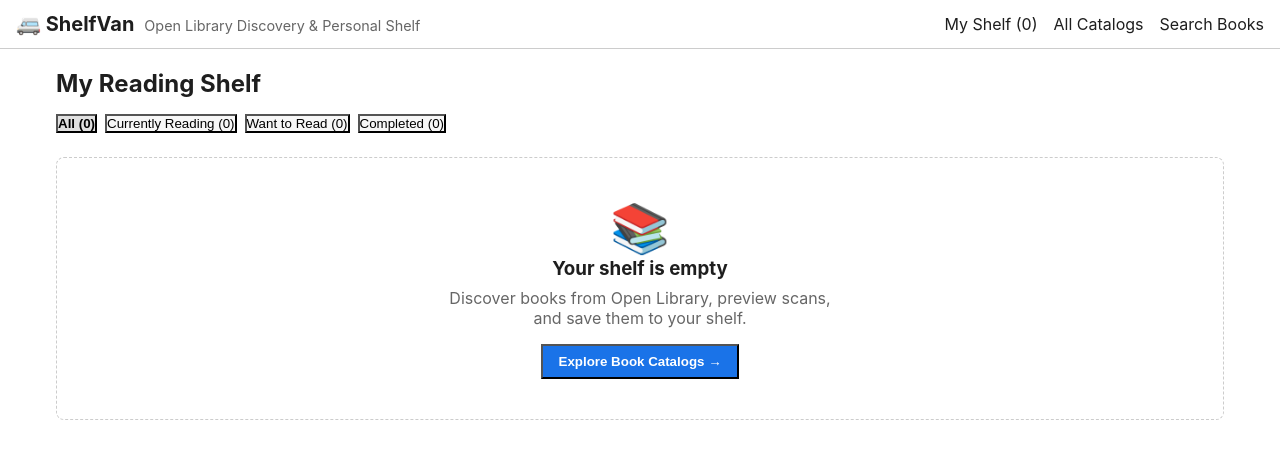
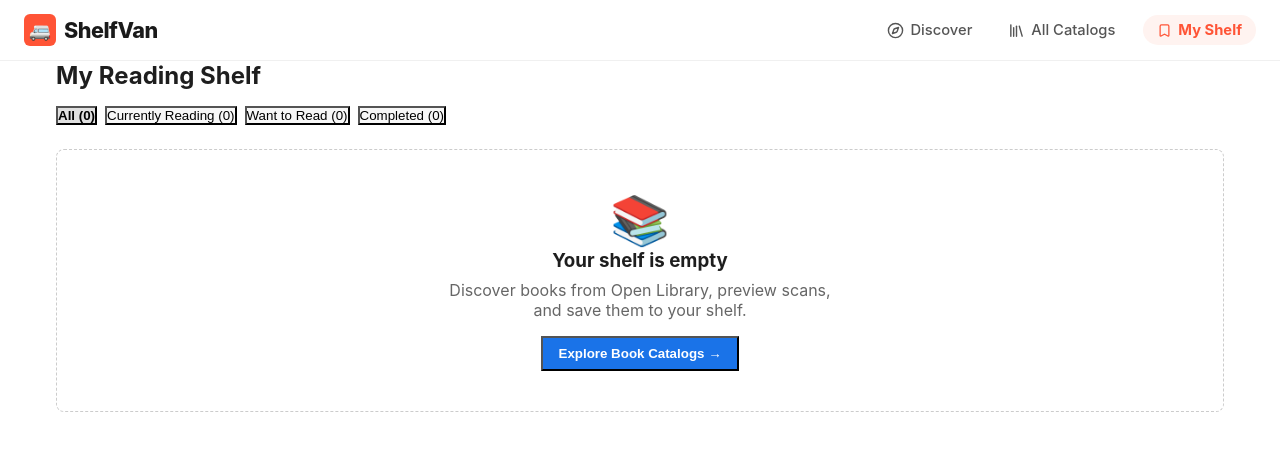
Before and after one commit to Jayvan123/shelf-van, a React (Vite) app in the folder frontend/: page / in a window 1280 px wide. Shown: the top 458 px of the page. Built offline with nearby package versions, Linux system fonts and the light colour scheme.

Commit message:
feat: add Navbar, BookDetail, and Search components for reading list app

```diff
--- a/frontend/src/components/Navbar.tsx
+++ b/frontend/src/components/Navbar.tsx
@@ -1,25 +1,124 @@
 import React from 'react';
-import { Link } from 'react-router-dom';
+import { Link, useLocation } from 'react-router-dom';
+import { Bookmark, Library, Compass } from 'lucide-react';
 import { useShelfStore } from '../store/useShelfStore.ts';
 
 export const Navbar: React.FC = () => {
   const books = useShelfStore((state) => state.books);
+  const location = useLocation();
+
+  const isShelf = location.pathname === '/';
+  const isSearch = location.pathname === '/search';
+  const isCatalogs = location.pathname === '/catalogs';
 
   return (
-    <nav style={{ padding: '12px 16px', borderBottom: '1px solid #ccc', marginBottom: '20px' }}>
-      <div style={{ display: 'flex', justifyContent: 'space-between', alignItems: 'center' }}>
-        <div>
-          <strong style={{ fontSize: '1.25rem' }}>🚐 ShelfVan</strong>
-          <span style={{ marginLeft: '10px', fontSize: '0.9rem', color: '#666' }}>
-            Open Library Discovery & Personal Shelf
+    <header style={{ backgroundColor: '#fff', borderBottom: '1px solid #f0f0f0', position: 'sticky', top: 0, zIndex: 40 }}>
+      {/* Top Brand Bar */}
+      <div
+        style={{
+          maxWidth: '1280px',
+          margin: '0 auto',
+          padding: '14px 24px',
+          display: 'flex',
+          justifyContent: 'space-between',
+          alignItems: 'center',
+          gap: '16px',
+        }}
+      >
+        {/* Logo */}
+        <Link to="/search" style={{ display: 'flex', alignItems: 'center', gap: '8px', textDecoration: 'none' }}>
+          <div
+            style={{
+              backgroundColor: '#ff5436',
+              color: '#fff',
+              width: '32px',
+              height: '32px',
+              borderRadius: '6px',
+              display: 'flex',
+              alignItems: 'center',
+              justifyContent: 'center',
+              fontWeight: 'bold',
+              fontSize: '1.1rem',
+            }}
+          >
+            🚐
+          </div>
+          <span style={{ fontSize: '1.35rem', fontWeight: '800', letterSpacing: '-0.5px', color: '#1a1a1a' }}>
+            ShelfVan
           </span>
-        </div>
-        <div style={{ display: 'flex', gap: '16px' }}>
-          <Link to="/">My Shelf ({books.length})</Link>
-          <Link to="/catalogs">All Catalogs</Link>
-          <Link to="/search">Search Books</Link>
-        </div>
+        </Link>
+
+        {/* Quick Nav Links */}
+        <nav style={{ display: 'flex', alignItems: 'center', gap: '20px' }}>
+          <Link
+            to="/search"
+            style={{
+              fontSize: '0.92rem',
+              fontWeight: isSearch ? '700' : '500',
+              color: isSearch ? '#ff5436' : '#555',
+              display: 'flex',
+              alignItems: 'center',
+              gap: '6px',
+              textDecoration: 'none',
+              padding: '6px 8px',
+            }}
+          >
+            <Compass size={17} />
+            Discover
+          </Link>
+
+          <Link
+            to="/catalogs"
+            style={{
+              fontSize: '0.92rem',
+              fontWeight: isCatalogs ? '700' : '500',
+              color: isCatalogs ? '#ff5436' : '#555',
+              display: 'flex',
+              alignItems: 'center',
+              gap: '6px',
+              textDecoration: 'none',
+              padding: '6px 8px',
+            }}
+          >
+            <Library size={17} />
+            All Catalogs
+          </Link>
+
+          <Link
+            to="/"
+            style={{
+              fontSize: '0.92rem',
+              fontWeight: isShelf ? '700' : '500',
+              color: isShelf ? '#ff5436' : '#1a1a1a',
+              backgroundColor: isShelf ? '#fff3f0' : '#f5f5f5',
+              padding: '6px 14px',
+              borderRadius: '20px',
+              display: 'flex',
+              alignItems: 'center',
+              gap: '6px',
+              textDecoration: 'none',
+              transition: 'background-color 0.2s',
+            }}
+          >
+            <Bookmark size={15} color={isShelf ? '#ff5436' : '#555'} />
+            My Shelf
+            {books.length > 0 && (
+              <span
+                style={{
+                  backgroundColor: '#ff5436',
+                  color: '#fff',
+                  fontSize: '0.72rem',
+                  fontWeight: 'bold',
+                  padding: '1px 6px',
+                  borderRadius: '10px',
+                }}
+              >
+                {books.length}
+              </span>
+            )}
+          </Link>
+        </nav>
       </div>
-    </nav>
+    </header>
   );
 };
```
